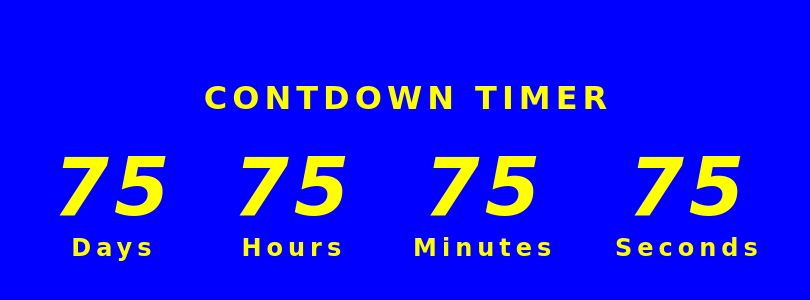
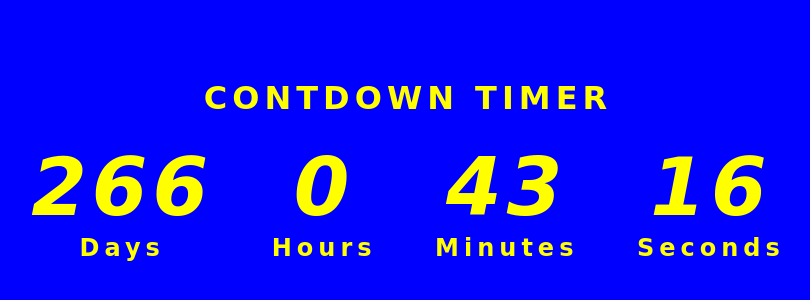
Before and after one commit to ojedam13/countdown_timer, a plain HTML site: page index.html in a window 1280 px wide. Shown: the part 218-518 px from the top of the page, without its empty margins (232-1042 px from the left). Drawn offline with Linux system fonts and the light colour scheme; a web font is replaced by a local one.

Commit message:
cuando termina q diga es mi cumple

```diff
--- a/index.html
+++ b/index.html
@@ -11,10 +11,10 @@
     <div class="container">
         <h1>Contdown Timer</h1>
         <ul class="counter">
-            <li><span class="days">75</span>Days</li>
-            <li><span class="hours">75</span>Hours</li>
-            <li><span class="minutes">75</span>Minutes</li>
-            <li><span class="seconds">75</span>Seconds</li>
+            <li><span id="days"></span>Days</li>
+            <li><span id="hours"></span>Hours</li>
+            <li><span id="minutes"></span>Minutes</li>
+            <li><span id="seconds"></span>Seconds</li>
         </ul>
     </div>
 
--- a/script.js
+++ b/script.js
@@ -0,0 +1,27 @@
+let second = 1000,
+    minute = second * 60,
+    hour = minute * 60,
+    day = hour * 24;
+
+let finalTime = "Dec 26, 2022 00:00:00";
+let countdown = new Date(finalTime).getTime();
+
+setInterval(() => {
+    let timeStamp = new Date().getTime();
+
+    let distance = countdown - timeStamp;
+
+    document.getElementById('days').innerText = Math.floor(distance / day);
+    document.getElementById('hours').innerText = Math.floor((distance % day)/ hour);
+    document.getElementById('minutes').innerText = Math.floor((distance % hour)/ minute);
+    document.getElementById('seconds').innerText = Math.floor((distance % minute) / second);
+
+    if (distance < 0) {
+        let headline = document.querySelector('h1');
+        let counter = document.querySelector('.counter');
+
+        headline.innerText = "Es mi cumpleaños!!!"
+
+        counter.style.display = 'none';
+    }
+})
```
